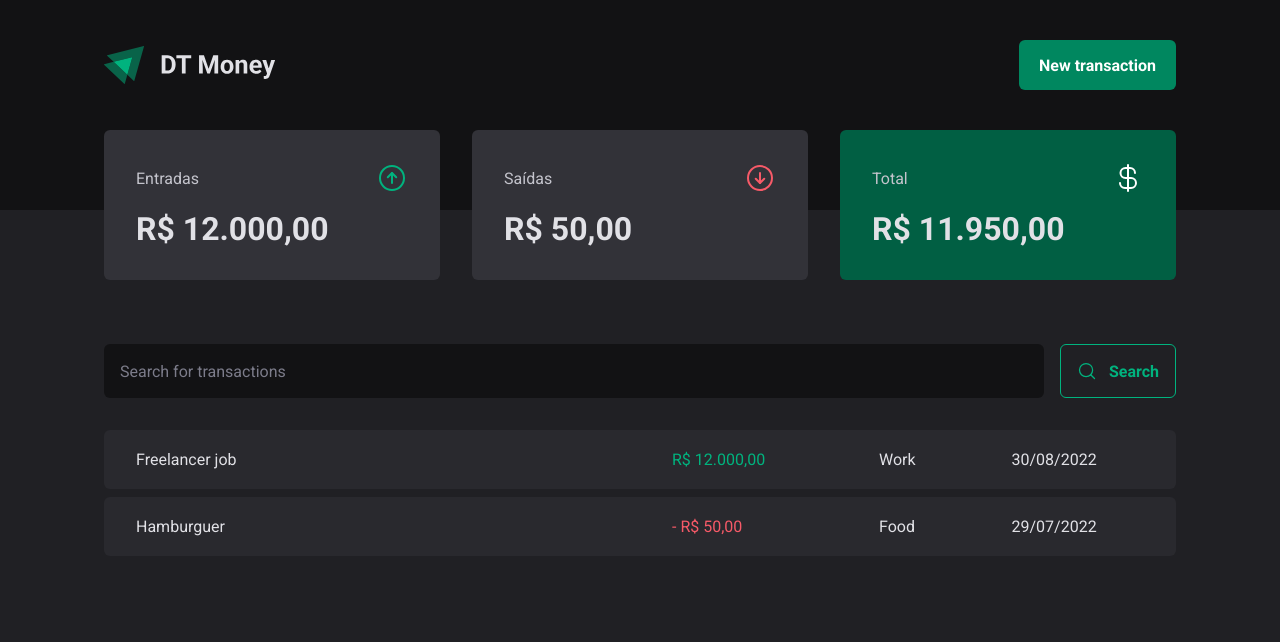
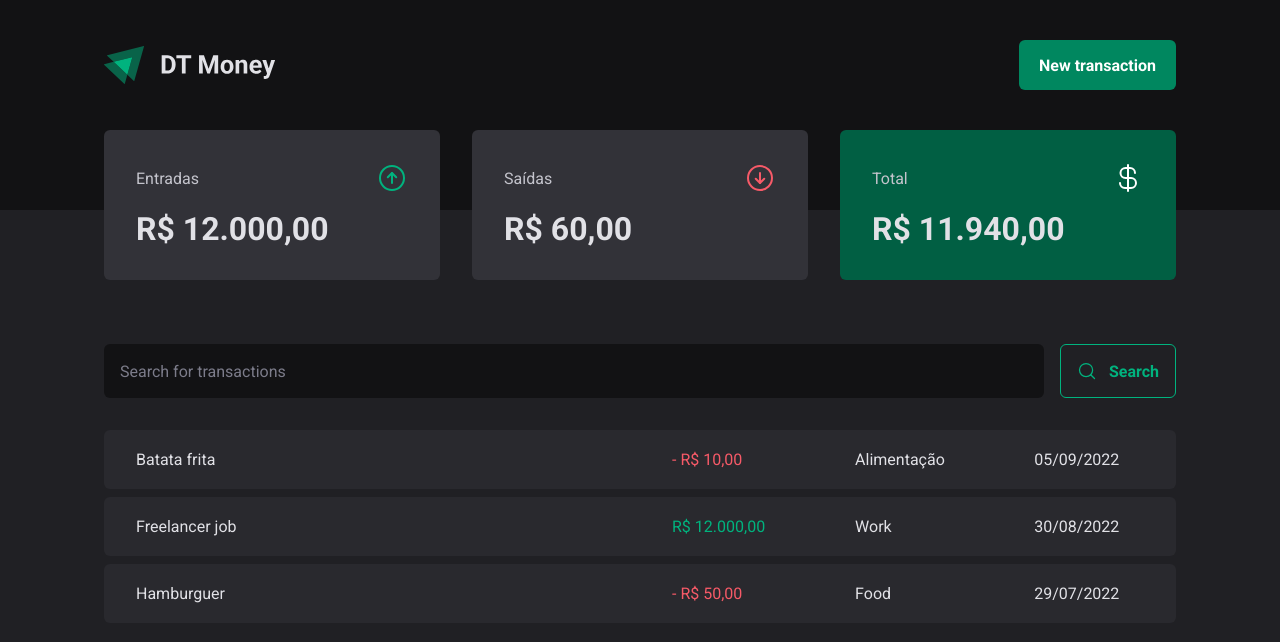
Before and after one commit to amanda-santos/dt-money, a React (Vite) app: page / in a window 1280 px wide. Shown: the top 642 px of the page. Built offline with nearby package versions, Linux system fonts and the light colour scheme; data requests are answered from the project's data file.

Commit message:
feat: ✨ create new transaction

```diff
--- a/server.json
+++ b/server.json
@@ -15,6 +15,14 @@
       "category": "Food",
       "price": 50,
       "createdAt": "2022-07-29T19:30:44.505Z"
+    },
+    {
+      "description": "Batata frita",
+      "price": 10,
+      "category": "Alimentação",
+      "type": "outcome",
+      "createdAt": "2022-09-05T23:14:06.678Z",
+      "id": 3
     }
   ]
 }
--- a/src/components/NewTransactionModal/index.tsx
+++ b/src/components/NewTransactionModal/index.tsx
@@ -5,6 +5,7 @@ import { Controller, useForm } from "react-hook-form";
 import { zodResolver } from "@hookform/resolvers/zod";
 import * as zod from "zod";
 
+import { useTransactionsContext } from "../../contexts/TransactionsContext";
 import * as S from "./styles";
 
 const newTransactionFormSchema = zod.object({
@@ -17,11 +18,14 @@ const newTransactionFormSchema = zod.object({
 type NewTransactionFormInputs = zod.infer<typeof newTransactionFormSchema>;
 
 export const NewTransactionModal = (): ReactElement => {
+  const { createTransaction } = useTransactionsContext();
+
   const {
     control,
     register,
     handleSubmit,
     formState: { isSubmitting },
+    reset,
   } = useForm<NewTransactionFormInputs>({
     resolver: zodResolver(newTransactionFormSchema),
     defaultValues: {
@@ -30,8 +34,16 @@ export const NewTransactionModal = (): ReactElement => {
   });
 
   const handleCreateNewTransaction = async (data: NewTransactionFormInputs) => {
-    await new Promise((resolve) => setTimeout(resolve, 2000));
-    console.log(data);
+    const { description, price, category, type } = data;
+
+    await createTransaction({
+      description,
+      price,
+      category,
+      type,
+    });
+
+    reset();
   };
 
   return (
--- a/src/contexts/TransactionsContext.tsx
+++ b/src/contexts/TransactionsContext.tsx
@@ -12,6 +12,9 @@ import { Transaction } from "../types";
 
 interface TransactionsContextType {
   transactions: Transaction[];
+  createTransaction: (
+    data: Omit<Transaction, "id" | "createdAt">
+  ) => Promise<void>;
   fetchTransactions: (query?: string) => Promise<void>;
 }
 
@@ -29,6 +32,8 @@ export const TransactionsProvider = ({
   const fetchTransactions = async (query?: string) => {
     const response = await api.get("transactions", {
       params: {
+        _sort: "createdAt",
+        _order: "desc",
         q: query,
       },
     });
@@ -36,12 +41,30 @@ export const TransactionsProvider = ({
     setTransactions(response.data);
   };
 
+  const createTransaction = async (
+    transaction: Omit<Transaction, "id" | "createdAt">
+  ) => {
+    const { description, price, category, type } = transaction;
+
+    const response = await api.post("transactions", {
+      description,
+      price,
+      category,
+      type,
+      createdAt: new Date(),
+    });
+
+    setTransactions((prevState) => [response.data, ...prevState]);
+  };
+
   useEffect(() => {
     fetchTransactions();
   }, []);
 
   return (
-    <TransactionsContext.Provider value={{ transactions, fetchTransactions }}>
+    <TransactionsContext.Provider
+      value={{ transactions, createTransaction, fetchTransactions }}
+    >
       {children}
     </TransactionsContext.Provider>
   );
--- a/src/pages/Transactions/components/SearchForm/index.tsx
+++ b/src/pages/Transactions/components/SearchForm/index.tsx
@@ -20,12 +20,14 @@ export const SearchForm = (): ReactElement => {
     register,
     handleSubmit,
     formState: { isSubmitting },
+    reset,
   } = useForm<SearchFormInputs>({
     resolver: zodResolver(searchFormSchema),
   });
 
   const handleSearchTransactions = async (data: SearchFormInputs) => {
     await fetchTransactions(data.query);
+    reset();
   };
 
   return (
```
